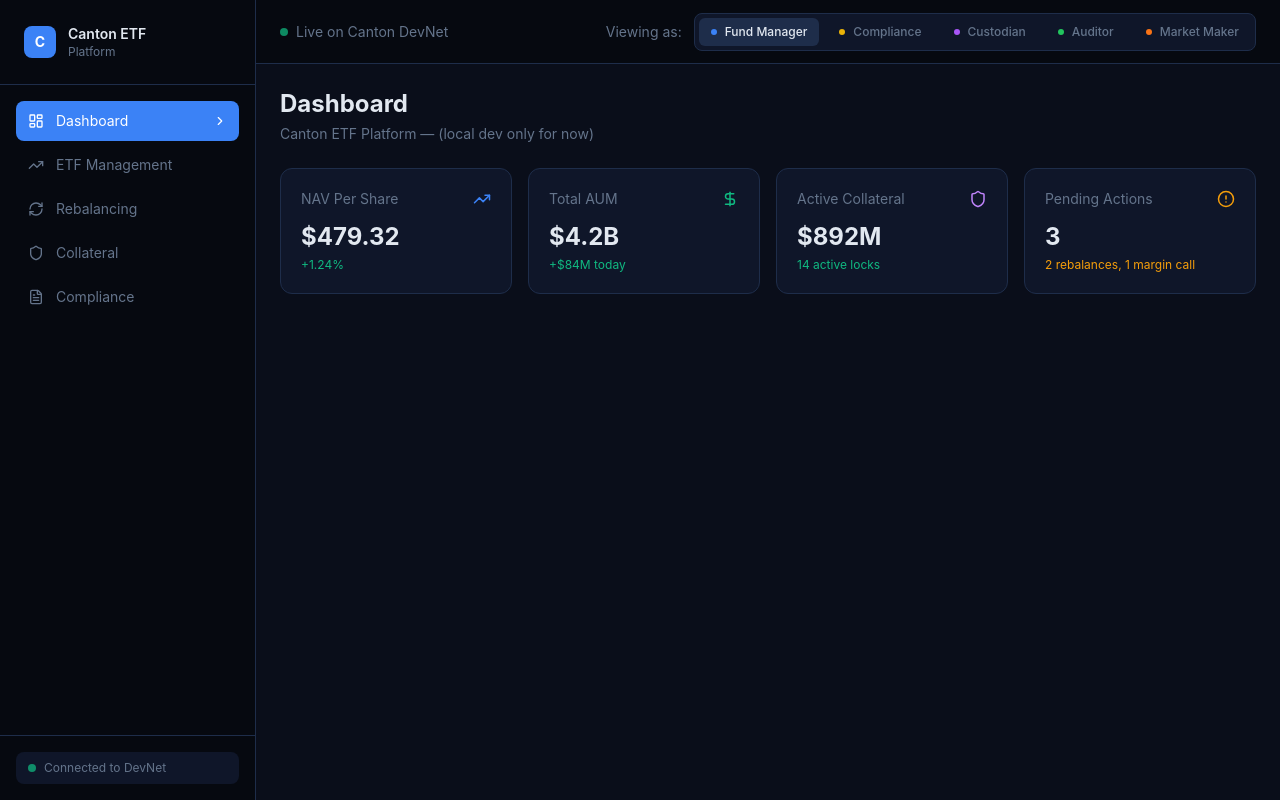
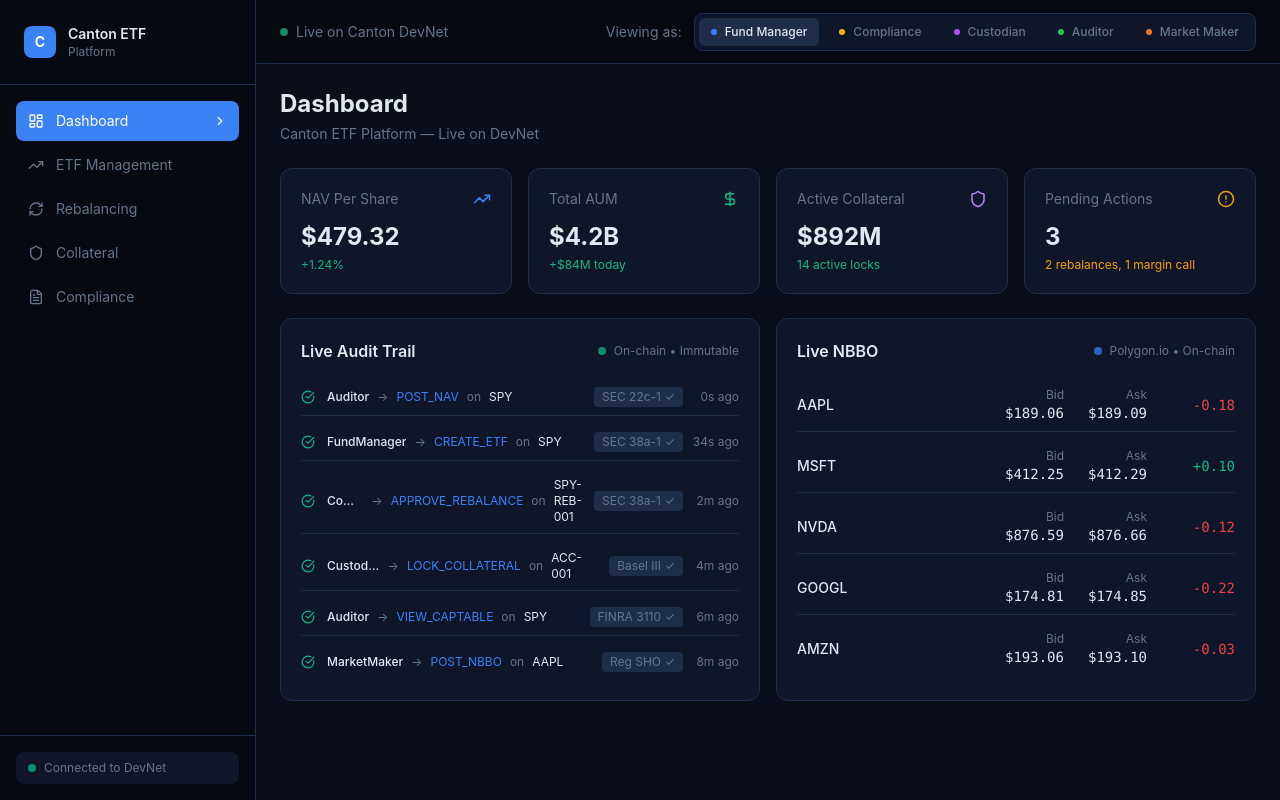
Before and after one commit to justin-atwell/canton-demo-etf-ui, a React (Vite) app: page / in a window 1280 px wide. Built offline with nearby package versions, Linux system fonts and the light colour scheme.

Commit message:
audit trail with cards. mocked data still

```diff
--- /dev/null
+++ b/src/components/dashboard/ActivityFeed.tsx
@@ -0,0 +1,98 @@
+import { useEffect, useState } from 'react';
+import { CheckCircle, XCircle } from 'lucide-react';
+import type { AccessEvent } from '../../types';
+import { mockAccessEvents } from '../../data/mockData';
+
+function timeAgo(timestamp: string): string {
+  const seconds = Math.floor((Date.now() - new Date(timestamp).getTime()) / 1000);
+  if (seconds < 60) return `${seconds}s ago`;
+  if (seconds < 3600) return `${Math.floor(seconds / 60)}m ago`;
+  return `${Math.floor(seconds / 3600)}h ago`;
+}
+
+function getRegulation(action: string): string {
+  const map: Record<string, string> = {
+    CREATE_ETF: 'SEC 38a-1',
+    APPROVE_REBALANCE: 'SEC 38a-1',
+    REJECT_REBALANCE: 'SEC 38a-1',
+    EXECUTE_REBALANCE: 'SEC 22c-1',
+    LOCK_COLLATERAL: 'Basel III',
+    RELEASE_COLLATERAL: 'Basel III',
+    POST_NAV: 'SEC 22c-1',
+    POST_NBBO: 'Reg SHO',
+    VIEW_CAPTABLE: 'FINRA 3110',
+  };
+  return map[action] || 'SEC 17a-4';
+}
+
+function shortParty(partyId: string): string {
+  return partyId.split('::')[0];
+}
+
+export default function ActivityFeed() {
+  const [events, setEvents] = useState<AccessEvent[]>(mockAccessEvents);
+
+  // Simulate new events arriving
+  useEffect(() => {
+    const actions = ['POST_NBBO', 'VIEW_CAPTABLE', 'POST_NAV', 'LOCK_COLLATERAL'];
+    const actors = ['MarketMaker::mno345', 'Auditor::jkl012', 'FundManager::abc123', 'Custodian::ghi789'];
+
+    const interval = setInterval(() => {
+      const newEvent: AccessEvent = {
+        actor: actors[Math.floor(Math.random() * actors.length)],
+        action: actions[Math.floor(Math.random() * actions.length)],
+        resource: 'SPY',
+        timestamp: new Date().toISOString(),
+        granted: true,
+      };
+      setEvents(prev => [newEvent, ...prev.slice(0, 9)]);
+    }, 4000);
+
+    return () => clearInterval(interval);
+  }, []);
+
+  return (
+    <div className="bg-canton-card border border-canton-border rounded-xl p-5">
+      <div className="flex items-center justify-between mb-4">
+        <h2 className="text-canton-text font-semibold">Live Audit Trail</h2>
+        <div className="flex items-center gap-2">
+          <div className="w-2 h-2 bg-canton-green rounded-full animate-pulse" />
+          <span className="text-canton-muted text-xs">On-chain • Immutable</span>
+        </div>
+      </div>
+
+      <div className="space-y-2">
+        {events.map((event, i) => (
+          <div
+            key={i}
+            className="flex items-center gap-3 py-2 border-b border-canton-border last:border-0 animate-fade-in"
+          >
+            {event.granted
+              ? <CheckCircle size={14} className="text-canton-green flex-shrink-0" />
+              : <XCircle size={14} className="text-canton-red flex-shrink-0" />
+            }
+            <div className="flex-1 min-w-0">
+              <div className="flex items-center gap-2">
+                <span className="text-canton-text text-xs font-medium truncate">
+                  {shortParty(event.actor)}
+                </span>
+                <span className="text-canton-muted text-xs">→</span>
+                <span className="text-canton-accent text-xs">{event.action}</span>
+                <span className="text-canton-muted text-xs">on</span>
+                <span className="text-canton-text text-xs">{event.resource}</span>
+              </div>
+            </div>
+            <div className="flex items-center gap-2 flex-shrink-0">
+              <span className="text-xs bg-canton-border text-canton-muted px-2 py-0.5 rounded">
+                {getRegulation(event.action)} ✓
+              </span>
+              <span className="text-canton-muted text-xs w-12 text-right">
+                {timeAgo(event.timestamp)}
+              </span>
+            </div>
+          </div>
+        ))}
+      </div>
+    </div>
+  );
+}
--- /dev/null
+++ b/src/components/dashboard/NBBOTicker.tsx
@@ -0,0 +1,69 @@
+import { useEffect, useState } from 'react';
+import { mockNBBOQuotes } from '../../data/mockData';
+
+interface Quote {
+  symbol: string;
+  bid: number;
+  ask: number;
+  time: string;
+  change: number;
+}
+
+export default function NBBOTicker() {
+  const [quotes, setQuotes] = useState<Quote[]>(
+    mockNBBOQuotes.map(q => ({ ...q, change: 0 }))
+  );
+
+  useEffect(() => {
+    const interval = setInterval(() => {
+      setQuotes(prev => prev.map(q => {
+        const change = (Math.random() - 0.5) * 0.5;
+        return {
+          ...q,
+          bid: parseFloat((q.bid + change).toFixed(2)),
+          ask: parseFloat((q.ask + change).toFixed(2)),
+          change,
+          time: new Date().toISOString(),
+        };
+      }));
+    }, 2000);
+
+    return () => clearInterval(interval);
+  }, []);
+
+  return (
+    <div className="bg-canton-card border border-canton-border rounded-xl p-5">
+      <div className="flex items-center justify-between mb-4">
+        <h2 className="text-canton-text font-semibold">Live NBBO</h2>
+        <div className="flex items-center gap-2">
+          <div className="w-2 h-2 bg-canton-accent rounded-full animate-pulse" />
+          <span className="text-canton-muted text-xs">Polygon.io • On-chain</span>
+        </div>
+      </div>
+
+      <div className="space-y-2">
+        {quotes.map(quote => (
+          <div key={quote.symbol}
+            className="flex items-center justify-between py-2 border-b border-canton-border last:border-0">
+            <span className="text-canton-text font-medium text-sm w-16">{quote.symbol}</span>
+            <div className="flex items-center gap-6">
+              <div className="text-right">
+                <p className="text-canton-muted text-xs">Bid</p>
+                <p className="text-canton-text text-sm font-mono">${quote.bid.toFixed(2)}</p>
+              </div>
+              <div className="text-right">
+                <p className="text-canton-muted text-xs">Ask</p>
+                <p className="text-canton-text text-sm font-mono">${quote.ask.toFixed(2)}</p>
+              </div>
+              <div className="w-16 text-right">
+                <p className={`text-sm font-mono ${quote.change >= 0 ? 'text-canton-green' : 'text-canton-red'}`}>
+                  {quote.change >= 0 ? '+' : ''}{quote.change.toFixed(2)}
+                </p>
+              </div>
+            </div>
+          </div>
+        ))}
+      </div>
+    </div>
+  );
+}
--- /dev/null
+++ b/src/data/mockData.ts
@@ -0,0 +1,90 @@
+import type { AccessEvent, RebalanceProposal, ETF } from '../types';
+
+export const mockAccessEvents: AccessEvent[] = [
+  {
+    actor: 'FundManager::abc123',
+    action: 'CREATE_ETF',
+    resource: 'SPY',
+    timestamp: new Date(Date.now() - 30000).toISOString(),
+    granted: true,
+  },
+  {
+    actor: 'ComplianceOfficer::def456',
+    action: 'APPROVE_REBALANCE',
+    resource: 'SPY-REB-001',
+    timestamp: new Date(Date.now() - 120000).toISOString(),
+    granted: true,
+  },
+  {
+    actor: 'Custodian::ghi789',
+    action: 'LOCK_COLLATERAL',
+    resource: 'ACC-001',
+    timestamp: new Date(Date.now() - 240000).toISOString(),
+    granted: true,
+  },
+  {
+    actor: 'Auditor::jkl012',
+    action: 'VIEW_CAPTABLE',
+    resource: 'SPY',
+    timestamp: new Date(Date.now() - 360000).toISOString(),
+    granted: true,
+  },
+  {
+    actor: 'MarketMaker::mno345',
+    action: 'POST_NBBO',
+    resource: 'AAPL',
+    timestamp: new Date(Date.now() - 480000).toISOString(),
+    granted: true,
+  },
+];
+
+export const mockETFs: ETF[] = [
+  {
+    ticker: 'SPY',
+    name: 'SPDR S&P 500',
+    cusip: '78462F103',
+    status: 'Active',
+    navPerShare: 479.32,
+    totalAUM: 4200000000,
+  },
+  {
+    ticker: 'QQQ',
+    name: 'Invesco QQQ Trust',
+    cusip: '46090E103',
+    status: 'Active',
+    navPerShare: 412.18,
+    totalAUM: 2100000000,
+  },
+];
+
+export const mockRebalanceProposals: RebalanceProposal[] = [
+  {
+    proposalId: 'REB-001',
+    ticker: 'SPY',
+    status: 'Pending',
+    newWeights: [
+      { symbol: 'AAPL', weight: 0.07 },
+      { symbol: 'MSFT', weight: 0.065 },
+      { symbol: 'NVDA', weight: 0.06 },
+    ],
+    proposedAt: new Date(Date.now() - 3600000).toISOString(),
+  },
+  {
+    proposalId: 'REB-002',
+    ticker: 'QQQ',
+    status: 'Approved',
+    newWeights: [
+      { symbol: 'AAPL', weight: 0.12 },
+      { symbol: 'MSFT', weight: 0.10 },
+    ],
+    proposedAt: new Date(Date.now() - 7200000).toISOString(),
+  },
+];
+
+export const mockNBBOQuotes: { symbol: string; bid: number; ask: number; time: string }[] = [
+  { symbol: 'AAPL', bid: 189.42, ask: 189.45, time: new Date().toISOString() },
+  { symbol: 'MSFT', bid: 412.18, ask: 412.22, time: new Date().toISOString() },
+  { symbol: 'NVDA', bid: 876.54, ask: 876.61, time: new Date().toISOString() },
+  { symbol: 'GOOGL', bid: 175.23, ask: 175.27, time: new Date().toISOString() },
+  { symbol: 'AMZN', bid: 192.87, ask: 192.91, time: new Date().toISOString() },
+];
--- a/src/pages/Dashboard.tsx
+++ b/src/pages/Dashboard.tsx
@@ -1,4 +1,6 @@
 import { TrendingUp, DollarSign, Shield, AlertCircle } from 'lucide-react';
+import ActivityFeed from '../components/dashboard/ActivityFeed';
+import NBBOTicker from '../components/dashboard/NBBOTicker';
 
 const stats = [
   {
@@ -42,7 +44,7 @@ export default function Dashboard() {
       <div>
         <h1 className="text-2xl font-bold text-canton-text">Dashboard</h1>
         <p className="text-canton-muted text-sm mt-1">
-          Canton ETF Platform — (local dev only for now)
+          Canton ETF Platform — Live on DevNet
         </p>
       </div>
 
@@ -67,6 +69,12 @@ export default function Dashboard() {
           );
         })}
       </div>
+
+      {/* Bottom row */}
+      <div className="grid grid-cols-2 gap-4">
+        <ActivityFeed />
+        <NBBOTicker />
+      </div>
     </div>
   );
 }
```
